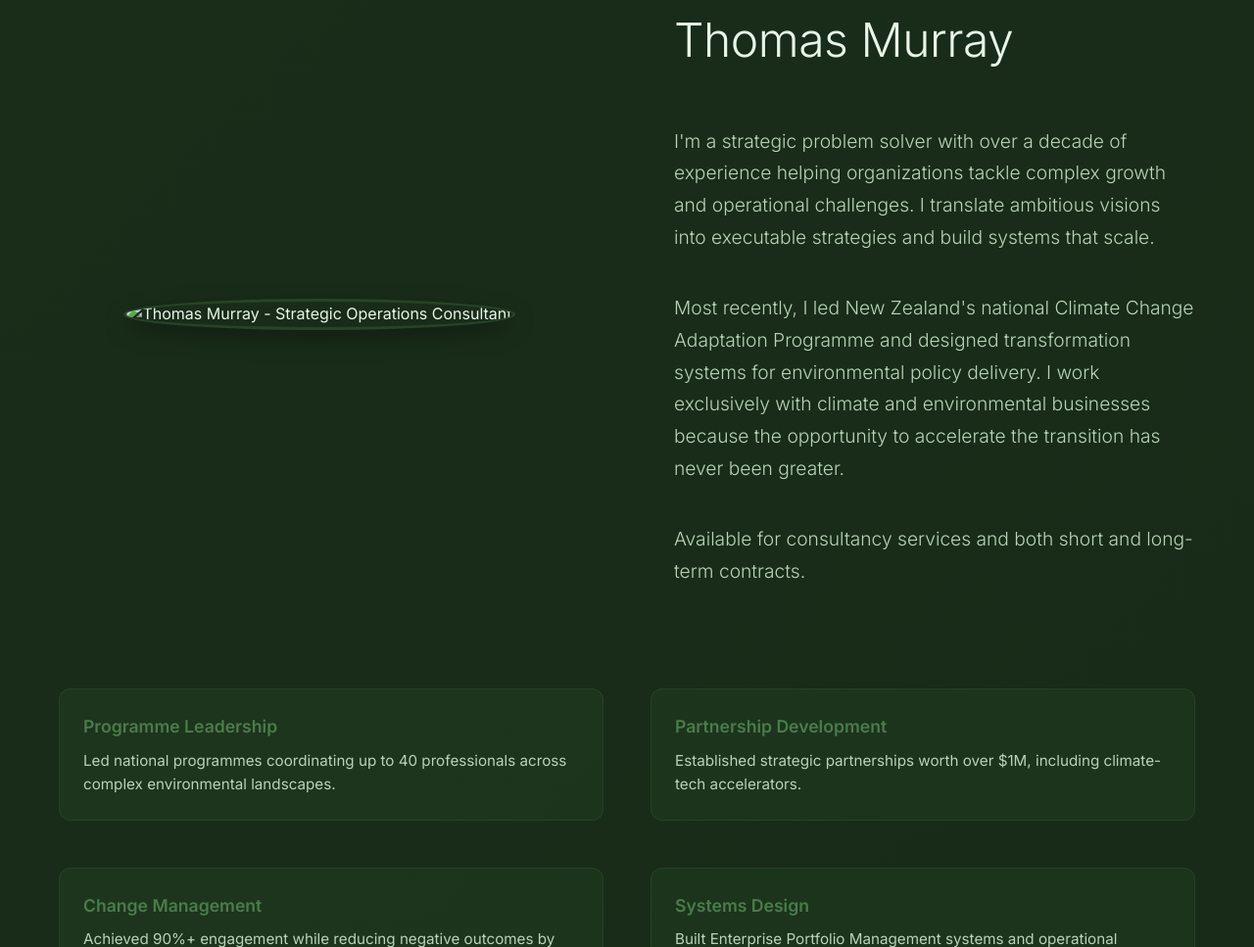
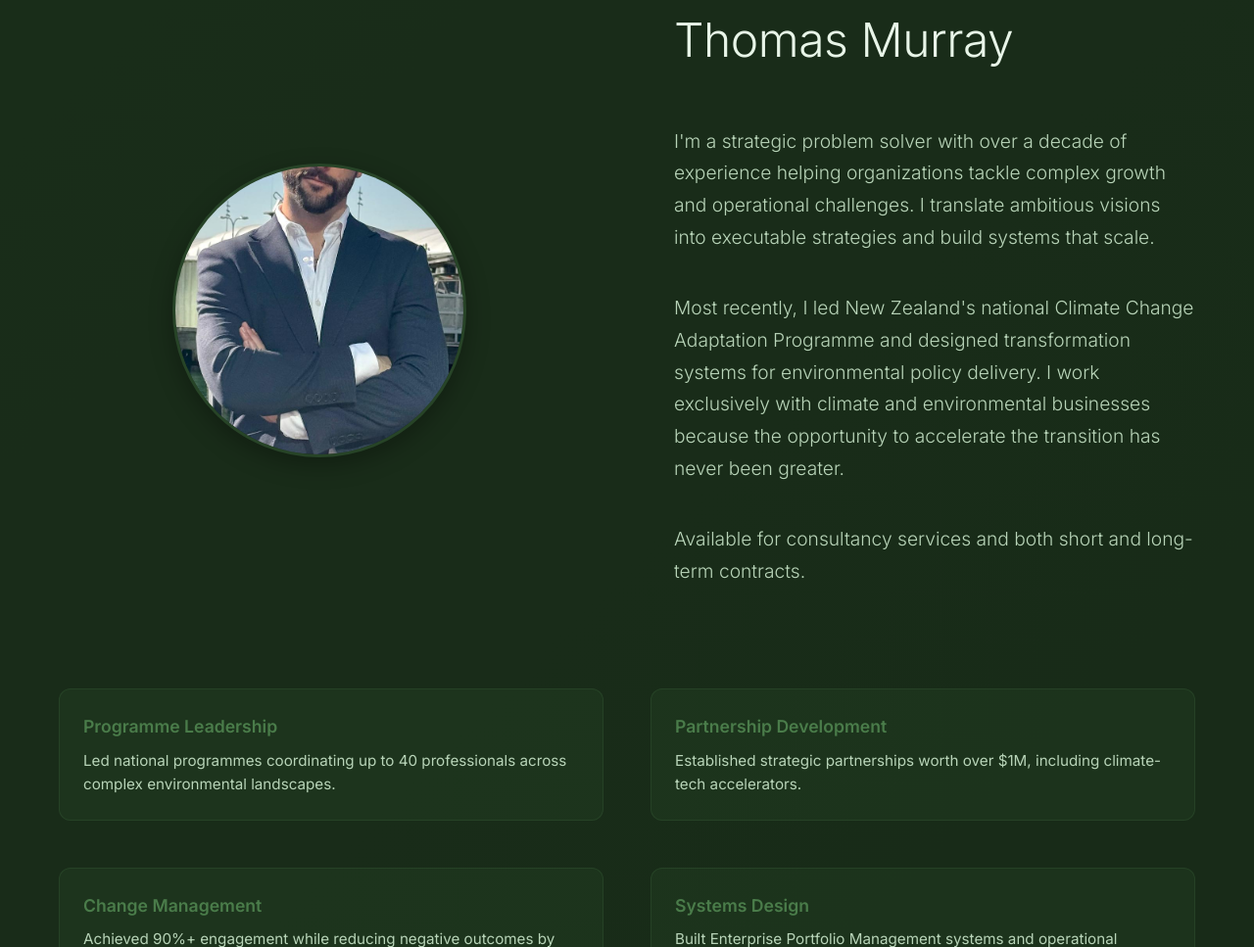
Before and after one commit to thomasmurrayearth/thomasmurray-consulting, a plain HTML site: page index.html in a window 1280 px wide. Shown: the part 845-1812 px from the top of the page at 98% size. Drawn offline with Linux system fonts and the light colour scheme.

Commit message:
Update index.html

```diff
--- a/index.html
+++ b/index.html
@@ -552,7 +552,7 @@
         <div class="container">
             <div class="about-content">
                 <div class="about-photo">
-                    <img src="thomas-murray.jpg" alt="Thomas Murray - Strategic Operations Consultant">
+                    <img src="https://thomasmurrayearth.github.io/thomasmurray-consulting/thomasmurray.jpg" alt="Thomas Murray - Strategic Operations Consultant">
                 </div>
                 <div class="about-text">
                     <h2>Thomas Murray</h2>
```
